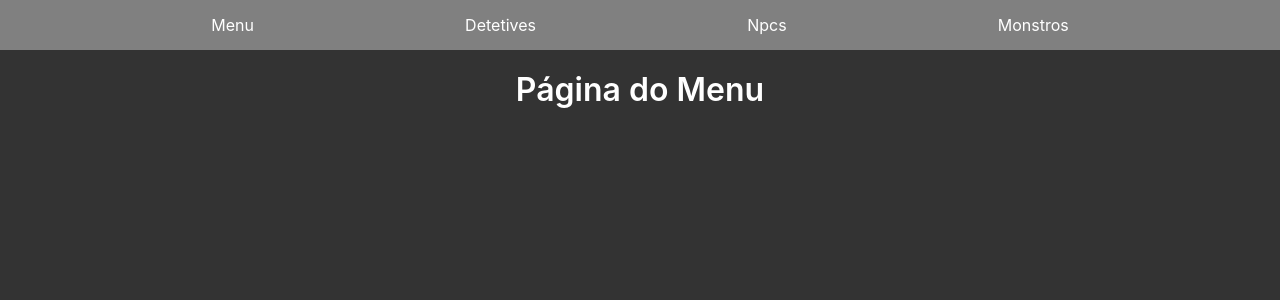
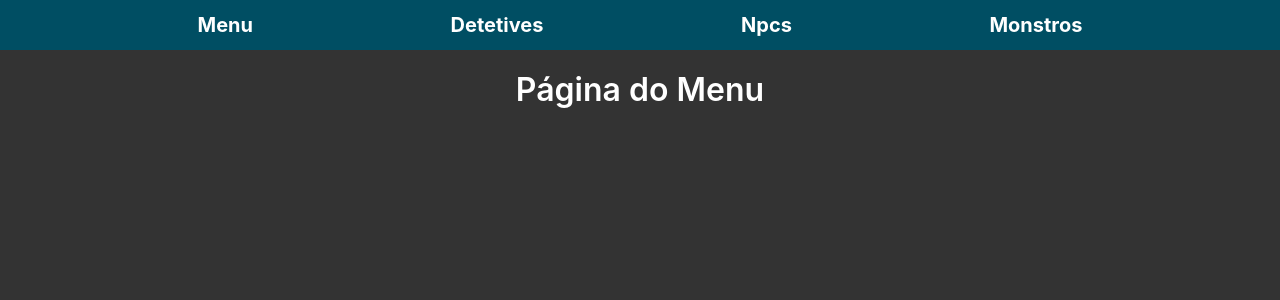
Before and after one commit to Flamel-Ferreira/Fichas-RPG, a React (Vite) app: page / in a window 1280 px wide. Shown: the top 300 px of the page. Built offline with nearby package versions, Linux system fonts and the light colour scheme.

Commit message:
Feat: Estilização Global

```diff
--- a/src/App.css
+++ b/src/App.css
@@ -1,5 +1,5 @@
 #root {
-  max-width: 1280px;
+  /* max-width: 1280px; */
   width: 100%;
   display:flex;
   flex-direction: column;
--- a/src/components/Menu/style.ts
+++ b/src/components/Menu/style.ts
@@ -6,5 +6,10 @@ export const ContainerMenu = styled.div`
     display: flex;
     align-items: center;
     justify-content: space-evenly;
-    background-color: gray;
+    background-color: #004E63;
+
+    & a{
+        font-weight:700;
+        font-size: 1.25rem;
+    }
 `
--- a/src/pages/detetives/style.ts
+++ b/src/pages/detetives/style.ts
@@ -3,7 +3,7 @@ import styled from "styled-components";
 export const DetetivesContainer = styled.div`
     width:100%;
     display:flex;
-    align-items: center;
+    align-items: start;
     justify-content: center;
     gap: 15px;
     flex-wrap: wrap;
```
